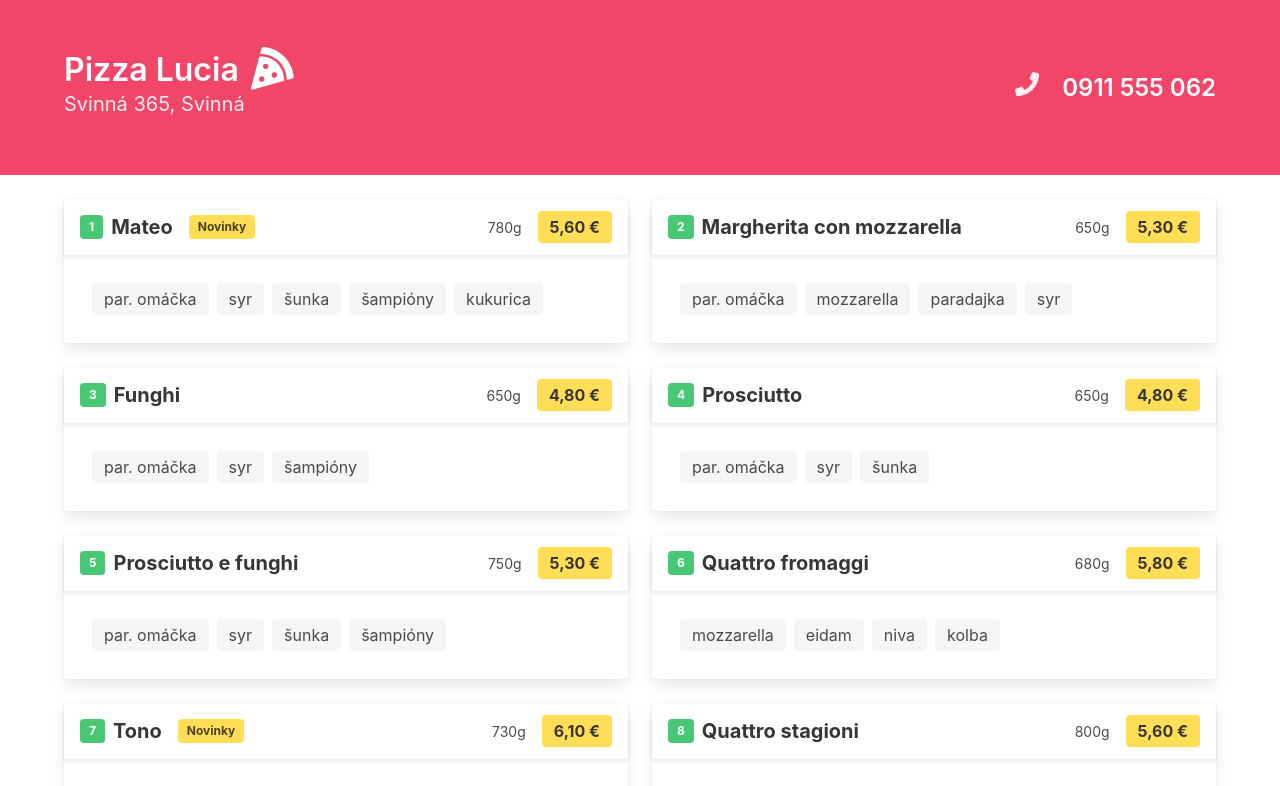
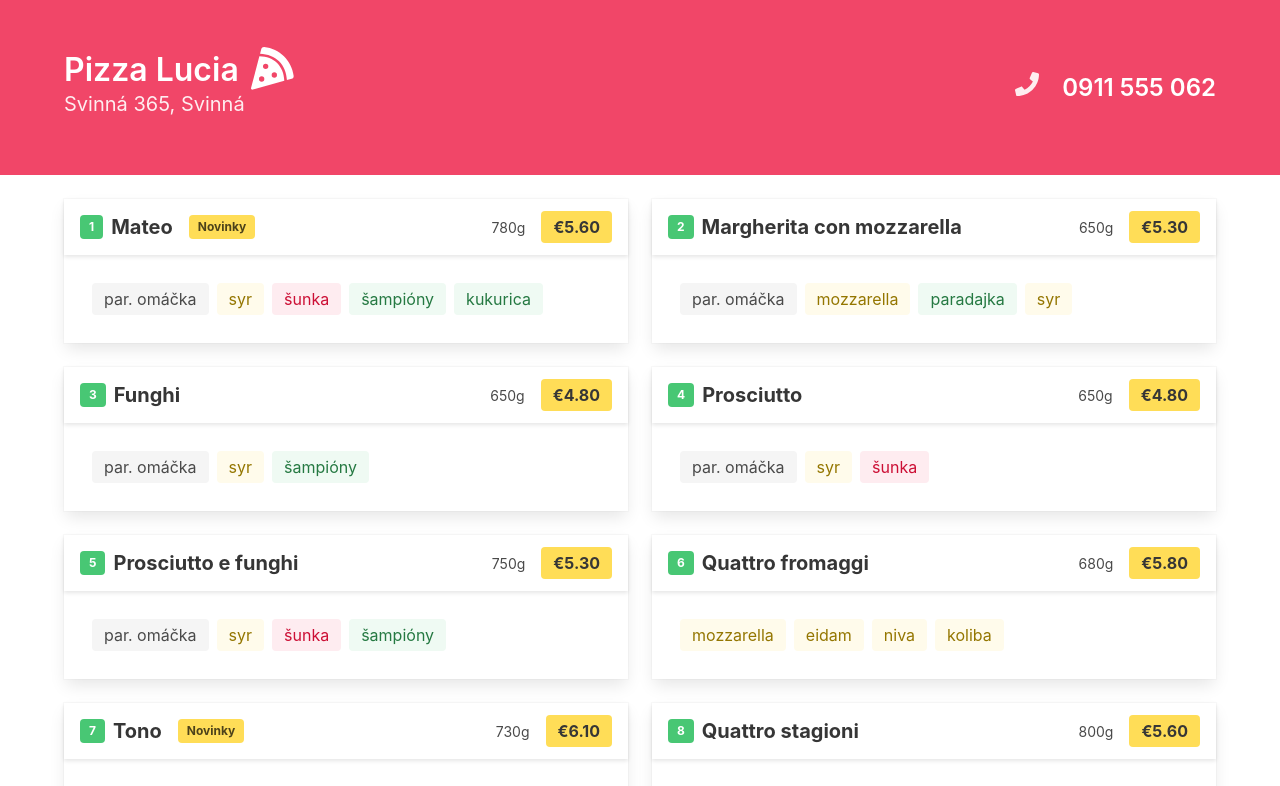
Before and after one commit to pizza-lucia/pizza-lucia.github.io, a Svelte app: page / in a window 1280 px wide. Shown: the top 786 px of the page. Built offline with nearby package versions, Linux system fonts and the light colour scheme.

Commit message:
Colored toppings and other improvements

```diff
--- a/package.json
+++ b/package.json
@@ -7,7 +7,7 @@
   "author": "Baptiste Darthenay <baptiste.darthenay@gmail.com>",
   "license": "MIT",
   "devDependencies": {
-    "parcel-bundler": "^1.12.4",
+    "parcel": "^2.0.0-alpha.2.1",
     "parcel-plugin-svelte": "^4.0.4",
     "svelte": "^3.14.0"
   },
--- a/src/components/Filters.svelte
+++ b/src/components/Filters.svelte
@@ -1,11 +1,16 @@
 <script>
   import { slide } from "svelte/transition";
   import { filterToppings } from "../store.js";
+  import toppings from "../toppings.json"
 
   const rm = topping => {
     $filterToppings.delete(topping);
     filterToppings.set($filterToppings);
   };
+  function is_class(color, topping) {
+    const found = toppings.find(el => el.name === topping);
+    return found ? found.color === color : false;
+  }
 </script>
 
 <style>
@@ -34,7 +39,14 @@
     {#each Array.from($filterToppings) as topping}
       <div class="control">
         <div class="tags has-addons">
-          <i class="tag is-medium is-success">{topping}</i>
+          <i
+            class="tag is-medium"
+            class:is-info={is_class('blue', topping)}
+            class:is-success={is_class('green', topping)}
+            class:is-warning={is_class('yellow', topping)}
+            class:is-danger={is_class('red', topping)}>
+            {topping}
+          </i>
           <b class="tag is-delete is-medium" on:click={() => rm(topping)} />
         </div>
       </div>
--- a/src/components/Pizza.svelte
+++ b/src/components/Pizza.svelte
@@ -9,10 +9,13 @@
   export let featured = false;
   export let number = 0;
 
-  $: amount = price.toLocaleString("sk", {
-    style: "currency",
-    currency: currency
-  });
+  $: amount = (price / 100).toLocaleString(
+    window ? window.navigator.language : "sk",
+    {
+      style: "currency",
+      currency: currency
+    }
+  );
 </script>
 
 <style>
--- a/src/components/Pizzas.svelte
+++ b/src/components/Pizzas.svelte
@@ -8,24 +8,25 @@
   import pizzas from "../pizzas.json";
   import { filterToppings, filteredPizzas } from "../store.js";
 
-  let duration = { duration: 600 };
-
   function containAll(set, subset) {
     return Array.from(subset).every(elem => set.has(elem));
   }
 
-  $: filterPizzas = pizzas.filter(pizza => {
-    if ($filterToppings.size === 0) return true;
-    const toppings = new Set(pizza.toppings);
-    return containAll(toppings, $filterToppings);
-  });
+  function updatePizzas(toppings) {
+    $filteredPizzas = pizzas.filter(pizza => {
+      if ($filterToppings.size === 0) return true;
+      return containAll(new Set(pizza.toppings), $filterToppings);
+    });
+  }
+
+  $: updatePizzas($filterToppings);
 </script>
 
 <Filters />
 
 <ul class="columns is-multiline is-desktop">
-  {#each filterPizzas as pizza (pizza.number)}
-    <li class="column is-half" transition:fade animate:flip={duration}>
+  {#each $filteredPizzas as pizza (pizza.number)}
+    <li class="column is-half" transition:fade animate:flip={{ duration: 600 }}>
       <Pizza {...pizza} />
     </li>
   {/each}
--- a/src/components/Topping.svelte
+++ b/src/components/Topping.svelte
@@ -1,10 +1,15 @@
 <script>
   import { filterToppings } from "../store.js";
+  import toppings from "../toppings.json";
 
   export let topping;
   export let medium = false;
 
-  $filterToppings;
+  function is_class(color, topping) {
+    const found = toppings.find(el => el.name === topping);
+    return found ? found.color === color : false
+  }
+
 </script>
 
 <style>
@@ -15,8 +20,12 @@
 </style>
 
 <span
-  class="tag"
+  class="tag is-light"
   class:is-medium={medium}
+  class:is-info={is_class("blue", topping)}
+  class:is-success={is_class("green", topping)}
+  class:is-warning={is_class("yellow", topping)}
+  class:is-danger={is_class("red", topping)}
   on:click={() => filterToppings.set($filterToppings.add(topping))}>
   {topping}
 </span>
--- a/src/index.html
+++ b/src/index.html
@@ -1,14 +1,12 @@
 <!DOCTYPE html>
 <html lang="sk">
+
 <head>
   <meta charset="UTF-8" />
   <meta name="viewport" content="width=device-width, initial-scale=1.0" />
   <meta http-equiv="X-UA-Compatible" content="ie=edge" />
   <link rel="stylesheet" href="./bulma.min.css" />
-    <script
-      defer
-      src="https://use.fontawesome.com/releases/v5.7.0/js/all.js"
-    ></script>
+  <script defer src="https://use.fontawesome.com/releases/v5.7.0/js/all.js"></script>
   <script defer src="./index.js"></script>
   <title>Pizza Lucia - Svinná</title>
 </head>
@@ -18,17 +16,16 @@
     <div class="hero-body">
       <div class="container">
         <h2 class="subtitle is-size-4 is-pulled-right">
+          <a href="tel:+421911555062">
             <span class="icon" style="margin-right: 1rem">
               <i class="fas fa-phone"></i>
             </span>
             <strong>0911 555 062</strong>
+          </a>
         </h2>
         <h1 class="title">
-            <span
-              class="icon is-medium is-hidden-touch"
-              style="position: absolute; left: 12rem;"
-            >
-              <i class="fas  fa-lg fa-pizza-slice"></i>
+          <span class="icon is-medium is-hidden-touch" style="position: absolute; left: 12rem;">
+            <i class="fas fa-lg fa-pizza-slice"></i>
           </span>
           Pizza Lucia
         </h1>
@@ -45,9 +42,7 @@
         because he was bored.
       </p>
       <p>
-          <a href="https://github.com/pizza-lucia/website"
-            >Source code and issue tracker</a
-          >
+        <a href="https://github.com/pizza-lucia/website">Source code and issue tracker</a>
       </p>
     </div>
   </footer>
@@ -57,4 +52,5 @@
     }
   </style>
 </body>
+
 </html>
--- a/src/pizzas.json
+++ b/src/pizzas.json
@@ -1,7 +1,7 @@
 [
   {
     "name": "Mateo",
-    "price": 5.6,
+    "price": 560,
     "toppings": ["par. omáčka", "syr", "šunka", "šampióny", "kukurica"],
     "weight": 780,
     "currency": "EUR",
@@ -10,7 +10,7 @@
   },
   {
     "name": "Margherita con mozzarella",
-    "price": 5.3,
+    "price": 530,
     "toppings": ["par. omáčka", "mozzarella", "paradajka", "syr"],
     "weight": 650,
     "currency": "EUR",
@@ -19,7 +19,7 @@
   },
   {
     "name": "Funghi",
-    "price": 4.8,
+    "price": 480,
     "toppings": ["par. omáčka", "syr", "šampióny"],
     "weight": 650,
     "currency": "EUR",
@@ -28,7 +28,7 @@
   },
   {
     "name": "Prosciutto",
-    "price": 4.8,
+    "price": 480,
     "toppings": ["par. omáčka", "syr", "šunka"],
     "weight": 650,
     "currency": "EUR",
@@ -37,7 +37,7 @@
   },
   {
     "name": "Prosciutto e funghi",
-    "price": 5.3,
+    "price": 530,
     "toppings": ["par. omáčka", "syr", "šunka", "šampióny"],
     "weight": 750,
     "currency": "EUR",
@@ -46,8 +46,8 @@
   },
   {
     "name": "Quattro fromaggi",
-    "price": 5.8,
-    "toppings": ["mozzarella", "eidam", "niva", "kolba"],
+    "price": 580,
+    "toppings": ["mozzarella", "eidam", "niva", "koliba"],
     "weight": 680,
     "currency": "EUR",
     "number": 6,
@@ -55,7 +55,7 @@
   },
   {
     "name": "Tono",
-    "price": 6.1,
+    "price": 610,
     "toppings": ["par. omáčka", "syr", "tuniak", "cibuľa", "olivy"],
     "weight": 730,
     "currency": "EUR",
@@ -64,7 +64,7 @@
   },
   {
     "name": "Quattro stagioni",
-    "price": 5.6,
+    "price": 560,
     "toppings": ["par. omáčka", "syr", "šunka", "slanina", "saláma", "klobása"],
     "weight": 800,
     "currency": "EUR",
@@ -73,7 +73,7 @@
   },
   {
     "name": "Quattro carne",
-    "price": 5.8,
+    "price": 580,
     "toppings": ["par. omáčka", "syr", "šunka", "slanina", "saláma", "klobása"],
     "weight": 800,
     "currency": "EUR",
@@ -82,7 +82,7 @@
   },
   {
     "name": "Toto",
-    "price": 5.6,
+    "price": 560,
     "toppings": [
       "par. omáčka",
       "syr",
@@ -98,7 +98,7 @@
   },
   {
     "name": "Rusticana",
-    "price": 5.6,
+    "price": 560,
     "toppings": [
       "par. omáčka",
       "syr",
@@ -106,7 +106,7 @@
       "olivy",
       "kukurica",
       "artičoky",
-      "syr Cottage"
+      "syr cottage"
     ],
     "weight": 850,
     "currency": "EUR",
@@ -115,7 +115,7 @@
   },
   {
     "name": "Fattoria",
-    "price": 5.6,
+    "price": 560,
     "toppings": ["par. omáčka", "syr", "šunka", "niva", "olivy"],
     "weight": 750,
     "currency": "EUR",
@@ -124,7 +124,7 @@
   },
   {
     "name": "Diavola",
-    "price": 5.6,
+    "price": 560,
     "toppings": ["par. omáčka", "syr", "saláma", "cibuľa", "feferóny"],
     "weight": 700,
     "currency": "EUR",
@@ -133,7 +133,7 @@
   },
   {
     "name": "Provinciale",
-    "price": 5.6,
+    "price": 560,
     "toppings": [
       "par. omáčka",
       "syr",
@@ -149,7 +149,7 @@
   },
   {
     "name": "Spinacia",
-    "price": 5.6,
+    "price": 560,
     "toppings": ["syr. smotana", "slanina", "cesnak", "vajce", "špenát"],
     "weight": 750,
     "currency": "EUR",
@@ -158,7 +158,7 @@
   },
   {
     "name": "Hawai",
-    "price": 5.6,
+    "price": 560,
     "toppings": ["par. omáčka", "syr", "šunka", "ananás"],
     "weight": 750,
     "currency": "EUR",
@@ -167,7 +167,7 @@
   },
   {
     "name": "Pizza Majstra Slovenska",
-    "price": 6.6,
+    "price": 660,
     "toppings": [
       "par. omáčka",
       "syr",
@@ -183,7 +183,7 @@
   },
   {
     "name": "Prosciutto crudo rucola",
-    "price": 6.6,
+    "price": 660,
     "toppings": [
       "par. omáčka",
       "syr",
@@ -199,7 +199,7 @@
   },
   {
     "name": "Družstevná",
-    "price": 5.6,
+    "price": 560,
     "toppings": [
       "par. omáčka",
       "syr",
@@ -216,7 +216,7 @@
   },
   {
     "name": "Hercules",
-    "price": 5.6,
+    "price": 560,
     "toppings": [
       "par. omáčka",
       "syr",
@@ -233,7 +233,7 @@
   },
   {
     "name": "Pizza con salami",
-    "price": 5.1,
+    "price": 510,
     "toppings": ["par. omáčka", "syr", "saláma"],
     "weight": 660,
     "currency": "EUR",
@@ -242,7 +242,7 @@
   },
   {
     "name": "Pizza France",
-    "price": 5.6,
+    "price": 560,
     "toppings": ["par. omáčka", "syr", "syr camembert", "brusnice"],
     "weight": 750,
     "currency": "EUR",
@@ -251,7 +251,7 @@
   },
   {
     "name": "Pizza Pancetta",
-    "price": 5.6,
+    "price": 560,
     "toppings": ["par. omáčka", "syr", "slanina", "cibuľa"],
     "weight": 730,
     "currency": "EUR",
@@ -260,7 +260,7 @@
   },
   {
     "name": "Pizza Štangle",
-    "price": 2.5,
+    "price": 250,
     "toppings": [],
     "weight": 300,
     "currency": "EUR",
--- /dev/null
+++ b/src/toppings.json
@@ -0,0 +1,134 @@
+[
+  {
+    "name": "ananás",
+    "color": "blue"
+  },
+  {
+    "name": "artičoky",
+    "color": "green"
+  },
+  {
+    "name": "baranie rohy",
+    "color": "green"
+  },
+  {
+    "name": "brusnice",
+    "color": "blue"
+  },
+  {
+    "name": "cappari",
+    "color": "green"
+  },
+  {
+    "name": "cesnak",
+    "color": "green"
+  },
+  {
+    "name": "cibuľa",
+    "color": "green"
+  },
+  {
+    "name": "eidam",
+    "color": "yellow"
+  },
+  {
+    "name": "feferóny",
+    "color": "green"
+  },
+  {
+    "name": "gorgonzola",
+    "color": "yellow"
+  },
+  {
+    "name": "klobása",
+    "color": "red"
+  },
+  {
+    "name": "koliba",
+    "color": "yellow"
+  },
+  {
+    "name": "kukurica",
+    "color": "green"
+  },
+  {
+    "name": "losos",
+    "color": "red"
+  },
+  {
+    "name": "mozzarella",
+    "color": "yellow"
+  },
+  {
+    "name": "niva",
+    "color": "yellow"
+  },
+  {
+    "name": "olivy",
+    "color": "green"
+  },
+  {
+    "name": "paprika",
+    "color": "green"
+  },
+  {
+    "name": "par. omáčka",
+    "color": ""
+  },
+  {
+    "name": "paradajka",
+    "color": "green"
+  },
+  {
+    "name": "prosciutto crudo",
+    "color": "red"
+  },
+  {
+    "name": "ruccola",
+    "color": "green"
+  },
+  {
+    "name": "saláma",
+    "color": "red"
+  },
+  {
+    "name": "slanina",
+    "color": "red"
+  },
+  {
+    "name": "syr",
+    "color": "yellow"
+  },
+  {
+    "name": "syr cottage",
+    "color": "yellow"
+  },
+  {
+    "name": "syr camembert",
+    "color": "yellow"
+  },
+  {
+    "name": "syr. smotana",
+    "color": "yellow"
+  },
+  {
+    "name": "tuniak",
+    "color": "red"
+  },
+  {
+    "name": "vajce",
+    "color": "blue"
+  },
+  {
+    "name": "šampióny",
+    "color": "green"
+  },
+  {
+    "name": "špenát",
+    "color": "green"
+  },
+  {
+    "name": "šunka",
+    "color": "red"
+  }
+]
```
Also changed, not shown: 17 other files (tests, documents, lock files or other folders). Lines whose indentation alone changed are shown as unchanged.
